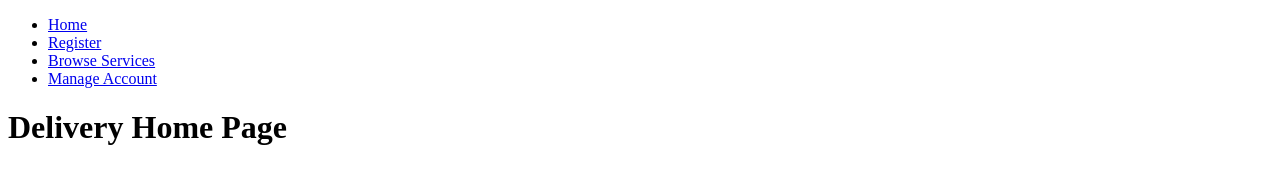
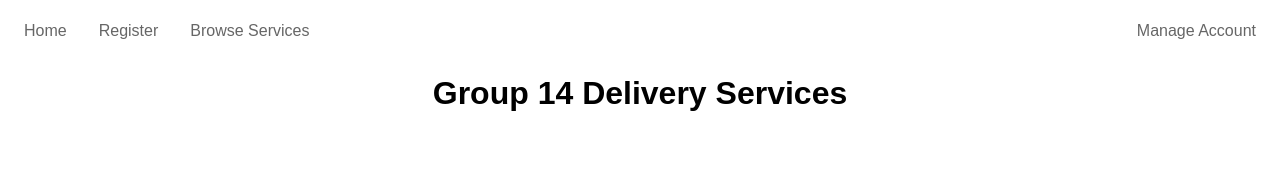
Before and after one commit to GYMT1314/KIT202-Assignment1, a plain HTML site: page index.html in a window 1280 px wide. Drawn offline with Linux system fonts and the light colour scheme.

Commit message:
added style

```diff
--- a/index.html
+++ b/index.html
@@ -17,7 +17,7 @@
 
 
     <header>
-      <h1>Delivery Home Page</h1>
+      <h1>Group 14 Delivery Services</h1>
     </header>
     <main>
 
--- a/style.css
+++ b/style.css
@@ -0,0 +1,39 @@
+* {
+	font-family: Arial, Helvetica, sans-serif;
+}
+
+ul {
+  list-style-type: none;
+  margin: 0;
+  padding: 0;
+  overflow: hidden;
+}
+
+li {
+  float: left;
+}
+
+li:last-child {
+  float: right;
+}
+
+li a {
+  display: block;
+  color: #666;
+  text-align: center;
+  padding: 14px 16px;
+  text-decoration: none;
+}
+
+/* Change the link color to #111 (black) on hover */
+li a:hover {
+  background-color: #ddd;
+}
+
+
+
+
+h1 {
+  text-align: center;
+
+}
```
